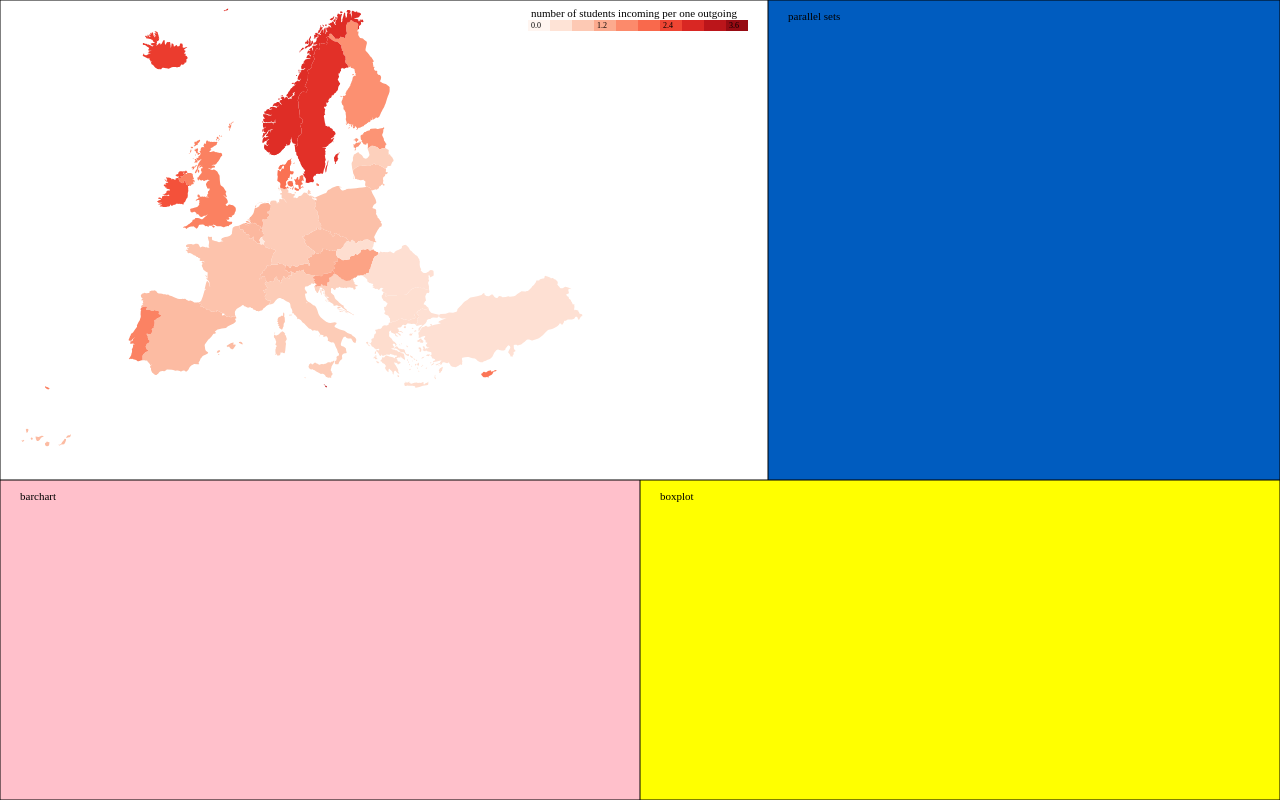
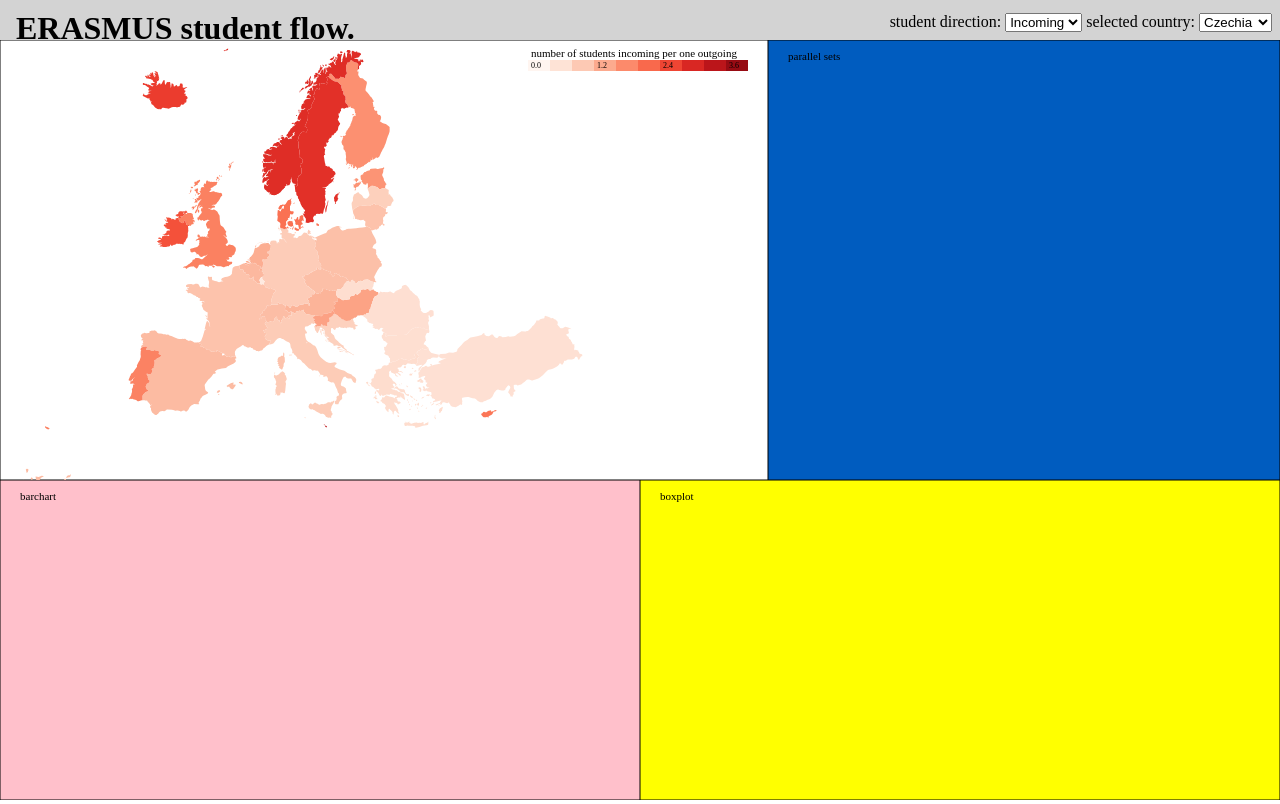
Before and after one commit to mskl/VI13, a plain HTML site: page src/index.html in a window 1280 px wide. Drawn offline with Linux system fonts and the light colour scheme.

Commit message:
added header dropdown menus

```diff
--- a/src/css/style.css
+++ b/src/css/style.css
@@ -21,14 +21,36 @@
     height: 100%;
 }
 
-#first-row {
+#header, #first-row, #second-row {
     display: flex;
     width: 100%;
-    height: 60%;
 }
+
+#header {
+    height: 5%;
+    overflow: hidden;
+    display: inline-block;
+    background-color: lightgray;
+}
+
+#header > h1 {
+    display: block;
+    float: left;
+    padding-left: 0.5em;
+}
+
+#header > #options {
+    padding-top: 1%;
+    padding-right: 0.5em;
+    display: block;
+    float: right;
+}
+
+#first-row {
+    height: 55%;
+}
+
 #second-row{
-    display: flex;
-    width: 100%;
     height: 40%;
 }
 
--- a/src/index.html
+++ b/src/index.html
@@ -16,8 +16,56 @@
 </head>
 
 <body>
+  <div class="flex-container">
+    <!-- header -->
+    <div id="header">
+      <h1>ERASMUS student flow.</h1>
+      <div id="options">
+        <script>
+          const studentDirectionEnum = Object.freeze({"incoming":1, "outgoing": 2});
 
-  <div class="flex-container">
+          var studentDirection = studentDirectionEnum.incoming;
+          var selectedCountry = "cz";
+
+          function changedDropdownDirection() {
+            let e = document.getElementById("dropdown_direction");
+            let selected = e.options[e.selectedIndex].value;
+
+            if (selected === "incoming") {
+              studentDirection = studentDirectionEnum.incoming;
+            } else if (selected === "outgoing") {
+              studentDirection = studentDirectionEnum.outgoing;
+            }
+            alert(selected);
+          }
+
+          function changedDropdownCountry() {
+            let e = document.getElementById("dropdown_country");
+            let selected = e.options[e.selectedIndex].value;
+
+            selectedCountry = selected;
+            alert(selectedCountry);
+          }
+        </script>
+
+        student direction:
+        <select id="dropdown_direction", onchange="changedDropdownDirection()">
+          <option value="incoming">Incoming</option>
+          <option value="outgoing">Outgoing</option>
+        </select>
+
+        selected country:
+        <select id="dropdown_country", onchange="changedDropdownCountry()">
+          <option value="cz">Czechia</option>
+          <option value="sk">Slovakia</option>
+          <option value="en">England</option>
+          <option value="sw">Sweden</option>
+          <option value="fi">Finland</option>
+        </select>
+      </div>
+    </div>
+
+    <!-- first row -->
     <div id="first-row">
       <div class="chart" id="map">
         <svg width="100%" height="100%"></svg>
@@ -28,6 +76,8 @@
         <script src="js/parallel_set.js"></script>
       </div>
     </div>
+
+    <!-- second row -->
     <div id="second-row">
       <div class="chart" id="barchart">
         <svg width="100%" height="100%"></svg>
@@ -39,6 +89,5 @@
       </div>
     </div>
   </div>
-
 </body>
 </html>
```
